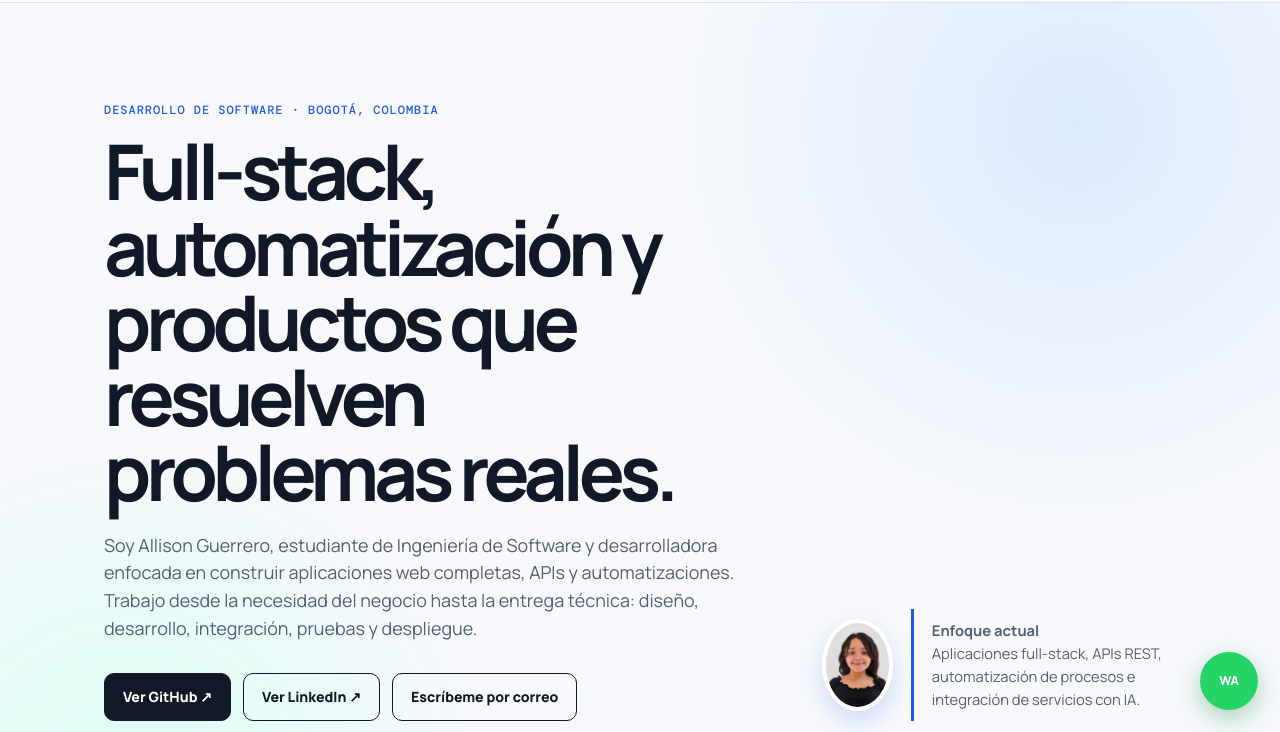
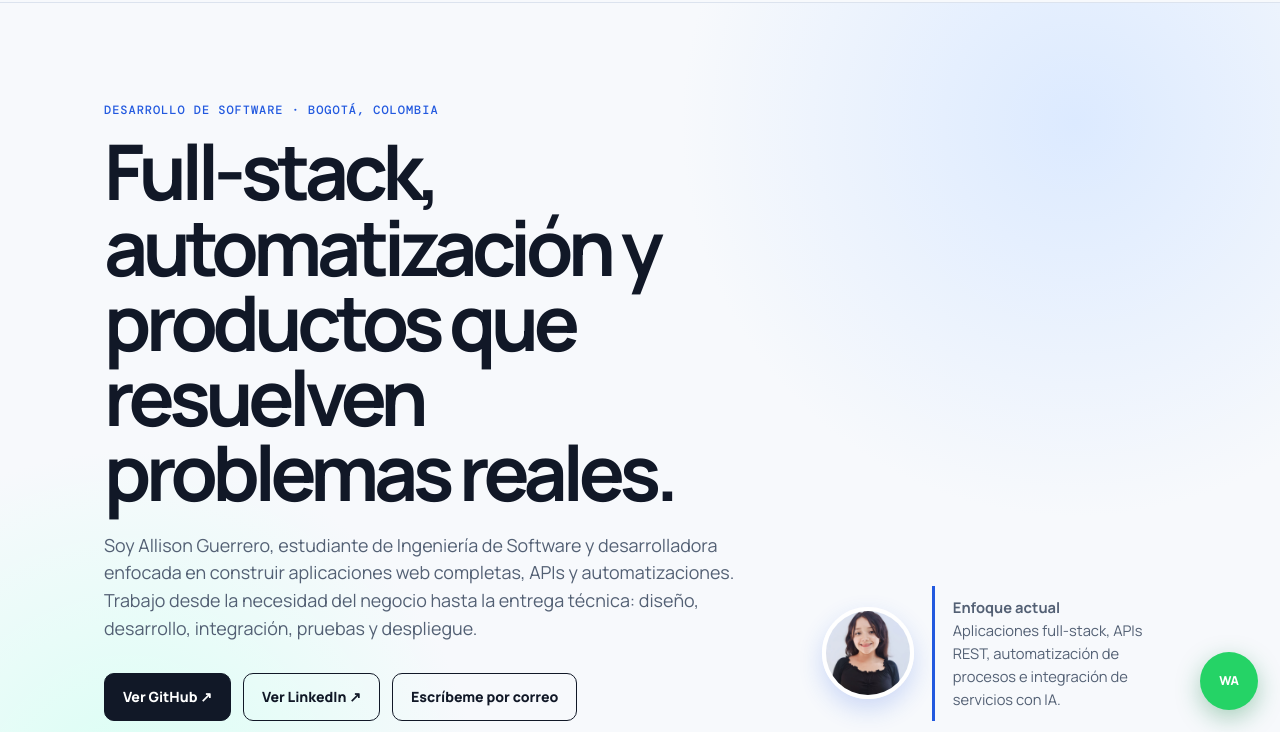
Before and after one commit to alinge20/alinge20.github.io, a plain HTML site: page index.html in a window 1280 px wide. Shown: the part 68-800 px from the top of the page. Drawn offline with nearby package versions, Linux system fonts and the light colour scheme.

Commit message:
feat: update portrait with current original photo

```diff
--- a/index.html
+++ b/index.html
@@ -24,7 +24,7 @@
 <body>
   <nav class="nav"><div class="wrap"><a class="brand" href="#inicio">Allison Guerrero</a><ul><li><a href="#proyectos">Proyectos</a></li><li><a href="#perfil">Perfil</a></li><li><a href="#experiencia">Experiencia</a></li><li><a href="#contacto">Contacto</a></li></ul></div></nav>
   <main>
-    <header id="inicio" class="hero"><div class="wrap hero-grid"><div><div class="eyebrow">Desarrollo de software · Bogotá, Colombia</div><h1>Full-stack, automatización y productos que resuelven problemas reales.</h1><p class="lead">Soy Allison Guerrero, estudiante de Ingeniería de Software y desarrolladora enfocada en construir aplicaciones web completas, APIs y automatizaciones. Trabajo desde la necesidad del negocio hasta la entrega técnica: diseño, desarrollo, integración, pruebas y despliegue.</p><div class="actions"><a class="button primary" href="https://github.com/alinge20" target="_blank" rel="noreferrer">Ver GitHub ↗</a><a class="button secondary" href="https://www.linkedin.com/in/allison-guerrero-a63596254/" target="_blank" rel="noreferrer">Ver LinkedIn ↗</a><a class="button secondary" href="mailto:ingeali@gmail.com">Escríbeme por correo</a></div></div><aside class="hero-aside"><img class="portrait" src="assets/allison-guerrero-v2.jpg" alt="Allison Guerrero"><div class="hero-note"><strong>Enfoque actual</strong><br>Aplicaciones full-stack, APIs REST, automatización de procesos e integración de servicios con IA.</div></aside></div></header>
+    <header id="inicio" class="hero"><div class="wrap hero-grid"><div><div class="eyebrow">Desarrollo de software · Bogotá, Colombia</div><h1>Full-stack, automatización y productos que resuelven problemas reales.</h1><p class="lead">Soy Allison Guerrero, estudiante de Ingeniería de Software y desarrolladora enfocada en construir aplicaciones web completas, APIs y automatizaciones. Trabajo desde la necesidad del negocio hasta la entrega técnica: diseño, desarrollo, integración, pruebas y despliegue.</p><div class="actions"><a class="button primary" href="https://github.com/alinge20" target="_blank" rel="noreferrer">Ver GitHub ↗</a><a class="button secondary" href="https://www.linkedin.com/in/allison-guerrero-a63596254/" target="_blank" rel="noreferrer">Ver LinkedIn ↗</a><a class="button secondary" href="mailto:ingeali@gmail.com">Escríbeme por correo</a></div></div><aside class="hero-aside"><img class="portrait" src="assets/allison-guerrero-current.jfif" alt="Allison Guerrero"><div class="hero-note"><strong>Enfoque actual</strong><br>Aplicaciones full-stack, APIs REST, automatización de procesos e integración de servicios con IA.</div></aside></div></header>
     <section id="proyectos"><div class="wrap"><div class="section-heading"><div><div class="eyebrow">Trabajo demostrable</div><h2>Proyectos seleccionados</h2></div><p class="section-intro">Cada proyecto muestra una solución funcional, una arquitectura concreta y las tecnologías utilizadas.</p></div><div class="project-grid">
       <article class="card featured"><span class="number">01 / PROYECTO PERSONAL</span><div class="project-visual"><span>PLANIFICACIÓN INTELIGENTE</span><strong>TripMind</strong><div class="bars"><i></i><i></i><i></i></div></div><h3>TripMind AI</h3><p>Asistente de planificación de viajes que transforma una idea en un itinerario organizado. Construido como monorepo con web y API independientes, validación de datos, pruebas automatizadas y documentación de arquitectura.</p><div class="tags"><span class="tag">Next.js</span><span class="tag">TypeScript</span><span class="tag">FastAPI</span><span class="tag">Pydantic</span><span class="tag">Vitest</span></div><a class="repo" href="https://github.com/alinge20/tripmind-ai" target="_blank" rel="noreferrer">Ver repositorio ↗</a></article>
       <article class="card"><span class="number">02 / PROYECTO DE EQUIPO · EN DESARROLLO</span><div class="project-visual"><span>BIENESTAR LABORAL</span><strong>Pausas</strong><div class="bars"><i></i><i></i><i></i></div></div><h3>Pausas Activas</h3><p>Plataforma web y móvil para gestionar rutinas de bienestar laboral, horarios y cumplimiento por área. Incluye autenticación, control de permisos, paneles de seguimiento y una API REST conectada a PostgreSQL.</p><div class="tags"><span class="tag">Angular</span><span class="tag">Node.js</span><span class="tag">Express</span><span class="tag">PostgreSQL</span><span class="tag">Docker</span></div><span class="repo">Proyecto colaborativo en desarrollo</span></article>
```
Also changed, not shown: assets/allison-guerrero-current.jfif (added).
